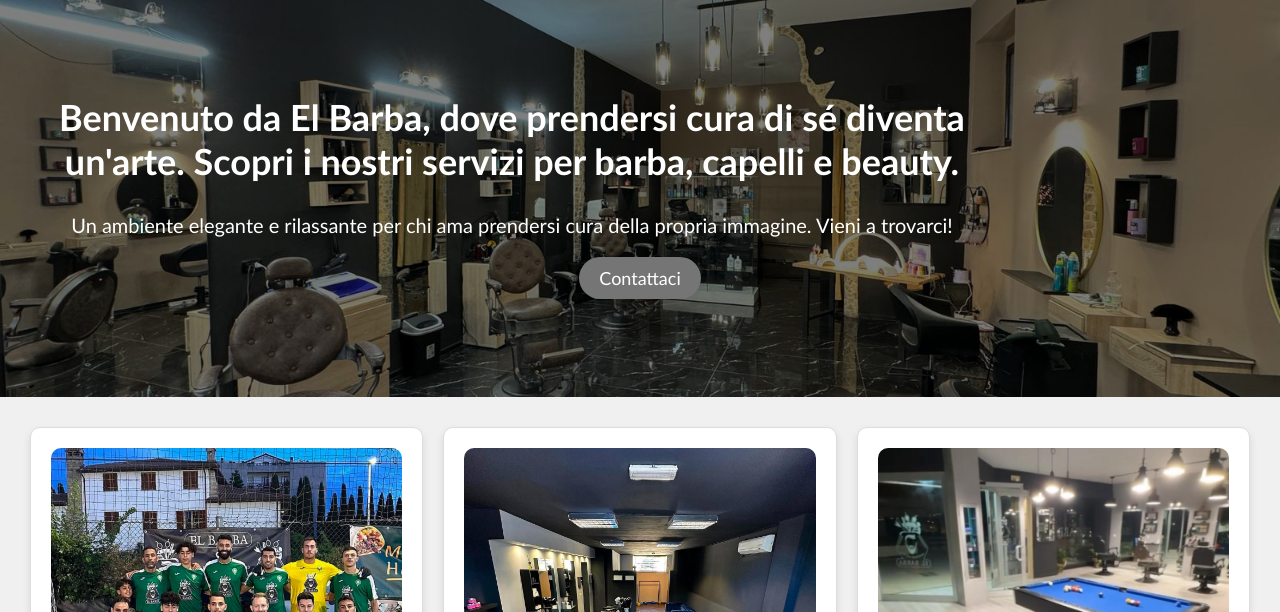
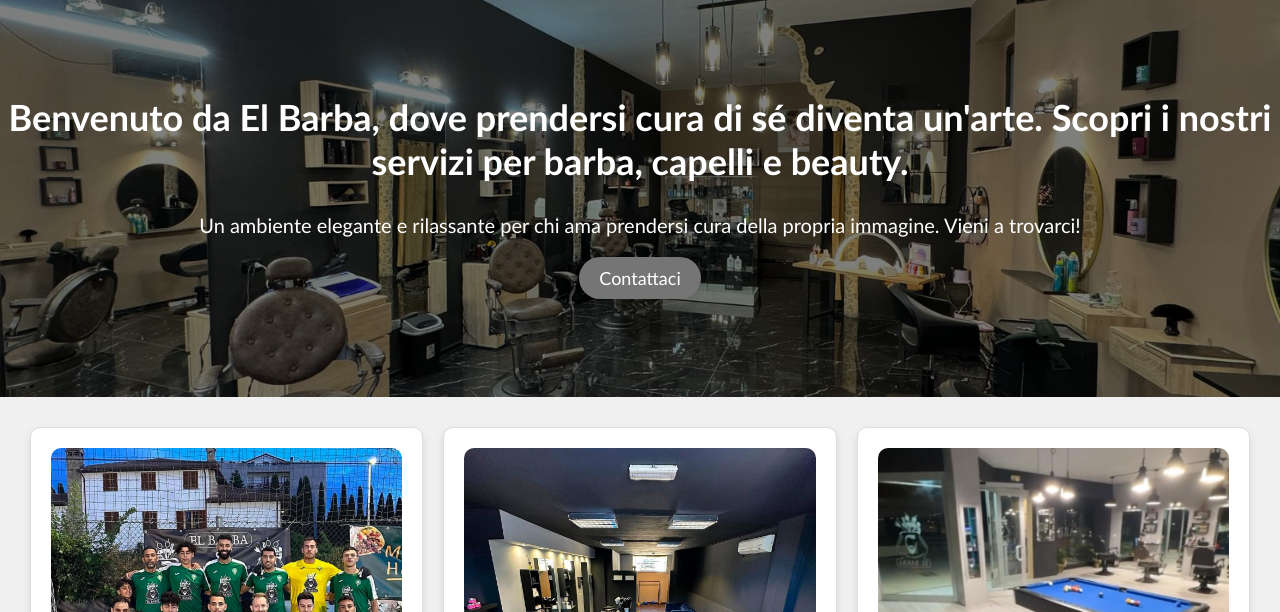
Before and after one commit to stefano-noemi/progettofinale-elbarba, a plain HTML site: page index.html in a window 1280 px wide. Shown: the part 188-800 px from the top of the page. Drawn offline with Linux system fonts and the light colour scheme.

Commit message:
Update style.css

```diff
--- a/style.css
+++ b/style.css
@@ -119,12 +119,12 @@ header a:hover {
     color: white;
     margin-top: 0;
     font-size: 36px;
-    max-width: 80%;
+    max-width: 100%;
 }
 
 #vetrina p {
     font-size: 20px;
-    max-width: 80%;
+    max-width: 100%;
 }
 
 .button-container {
```
